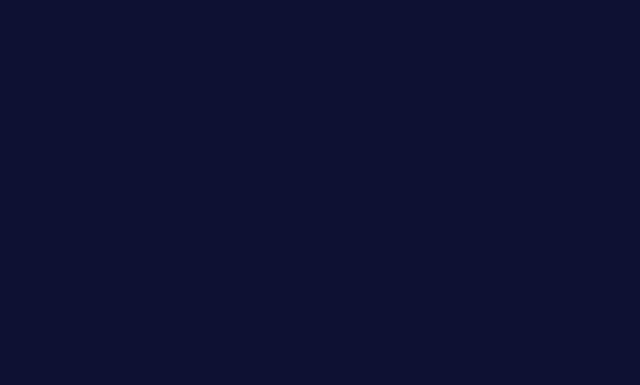
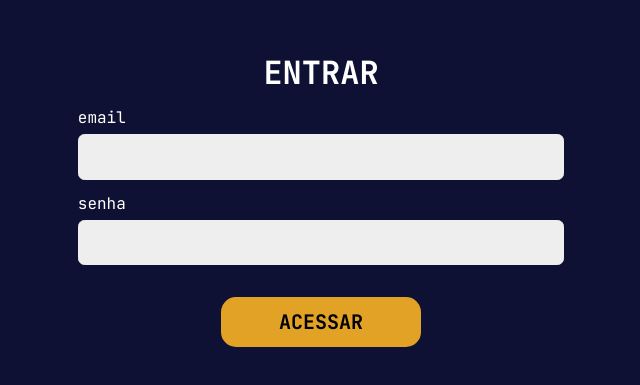
Before and after one commit to hermesonbastos/PROJETO_WEB, a React (Create React App) app: page /login in a window 1280 px wide. Before the commit this address had no page. Shown: the part 201-586 px from the top of the page, without its empty margins (319-959 px from the left). Built offline with nearby package versions, Linux system fonts and the light colour scheme.

Commit message:
tela de login

```diff
--- a/src/App.jsx
+++ b/src/App.jsx
@@ -3,6 +3,7 @@ import Home from "./pages/Home/Home";
 import "./App.css";
 import { BrowserRouter, Route, Routes } from "react-router-dom";
 import Signup from "./pages/Signup/Signup";
+import Login from "./pages/Login/Login";
 
 function App() {
   return (
@@ -10,6 +11,7 @@ function App() {
       <Routes>
         <Route path="/" element={<Home />} />
         <Route path="/signup" element={<Signup />} />
+        <Route path="/login" element={<Login/>}/>
       </Routes>
     </BrowserRouter>
   );
--- a/src/pages/Home/Home.jsx
+++ b/src/pages/Home/Home.jsx
@@ -17,7 +17,7 @@ const Home = () => {
       <h1 className="home__h1">BEM VINDO AO <span className='gradient-text'>TECNOHUB</span></h1>
       <p className="home__p">O ponto de encontro dos estudantes de tecnologia da Universidade Federal do Ceará. Aqui, o conhecimento é compartilhado livremente! Explore cursos gratuitos, artigos, eBooks, PDFs e recursos criados pelos próprios alunos. Junte-se a nós para aprender, ensinar e colaborar em projetos de TI que moldam o futuro. A comunidade é nossa força, e o aprendizado é ilimitado. Vamos construir juntos!</p>
       <Button className="btn-primary" label="CADASTRE-SE" onClick={() => navigate("/signup")} />
-      <Button className="btn-secondary" label="ENTRAR" onClick={irParaLogin} />
+      <Button className="btn-secondary" label="ENTRAR" onClick={() => navigate("/login")} />
     </div>
   );
 };
--- /dev/null
+++ b/src/pages/Login/Login.jsx
@@ -0,0 +1,27 @@
+import Button from '../../components/Button/Button';
+import Input from '../../components/Input/Input';
+import useForm from '../../hooks/useForm';
+import './styles.css';
+
+const Login = () => {
+
+  const email = useForm("email");
+  const password = useForm("password");
+
+  const handleSubmit = () => {
+
+  }
+
+  return <div className='login'>
+    <div className='login-container'>
+      <h1>ENTRAR</h1>
+      <form onSubmit={handleSubmit}>
+        <Input label="email" type="email" name="email" {...email} />
+        <Input label="senha" type="password" name="password" {...password} />
+      </form>
+      <Button className="btn-primary" label="ACESSAR" />
+    </div>
+  </div>
+}
+
+export default Login;
--- /dev/null
+++ b/src/pages/Login/styles.css
@@ -0,0 +1,29 @@
+.login{
+    color: var(--cor-secundaria);
+    font-family: var(--fonte-primaria);
+    height: 100vh;
+    padding-inline: 32px;
+
+    display: flex;
+    align-items: center;
+    justify-content: center;
+  }
+
+  .login-container {
+    display: flex;
+    gap: 16px;
+    flex-direction: column;
+    align-items: center;
+    width: 40%;
+    max-width: 500px;
+  }
+
+  .login-container form {
+    width: 100%;
+  }
+
+  @media (max-width: 768px) {
+    .login-container {
+      width: 100%;
+    }
+  }
```
